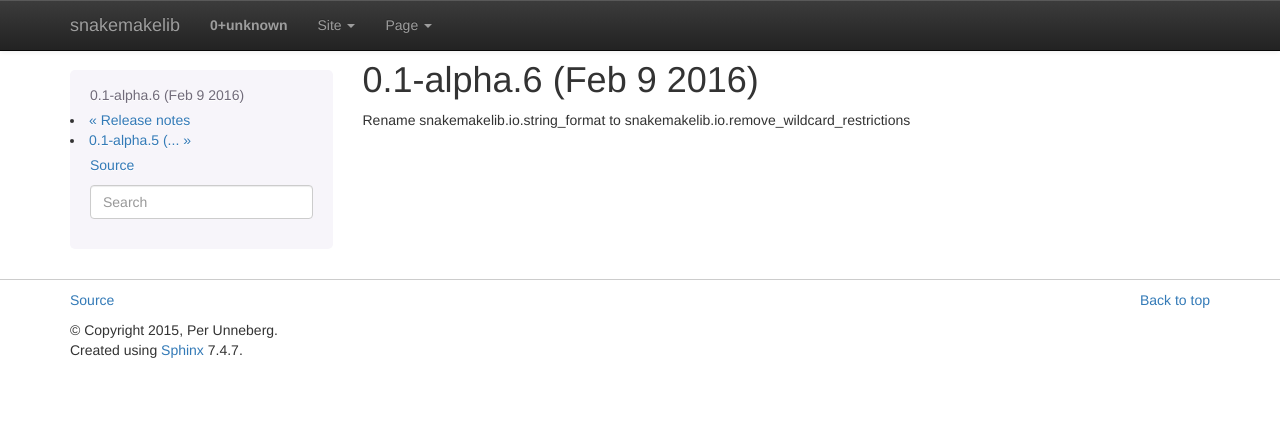
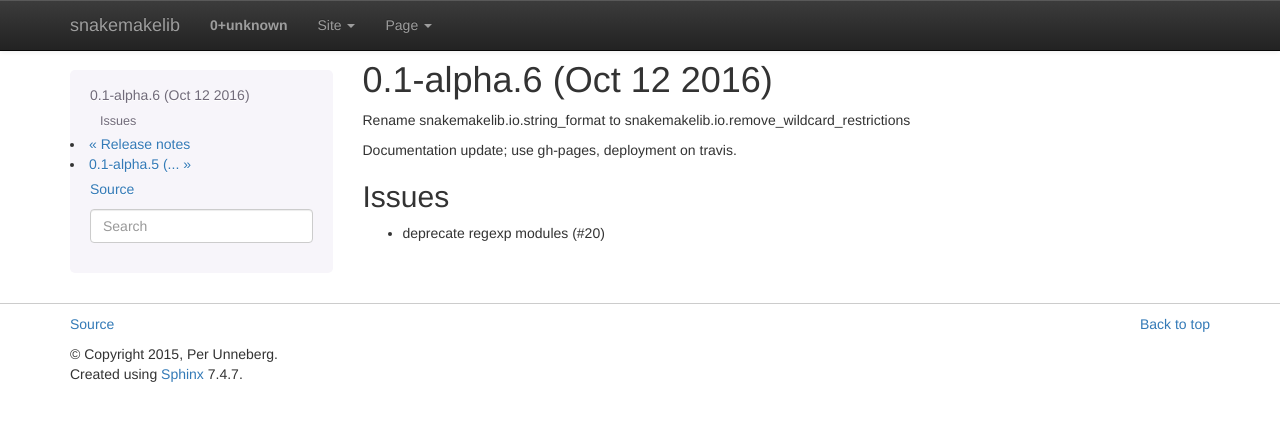
Before and after one commit to percyfal/snakemakelib-core, a Sphinx documentation site: the page built from sphinx/source/docs/releases/0.1-alpha.6.rst, in a window 1280 px wide. Shown: the top 421 px of the page. Built offline with Sphinx 7.4.7, drawn with Linux system fonts in a browser that asks for light colours; pages that are not in the unit, such as notebooks, are missing from menus.

Commit message:
Update release notes

```diff
--- a/sphinx/source/docs/releases/0.1-alpha.6.rst
+++ b/sphinx/source/docs/releases/0.1-alpha.6.rst
@@ -1,4 +1,11 @@
-0.1-alpha.6 (Feb 9 2016)
+0.1-alpha.6 (Oct 12 2016)
 =========================
 
 Rename snakemakelib.io.string_format to snakemakelib.io.remove_wildcard_restrictions
+
+Documentation update; use gh-pages, deployment on travis.
+
+Issues
+-------
+
+- deprecate regexp modules (#20)
```
